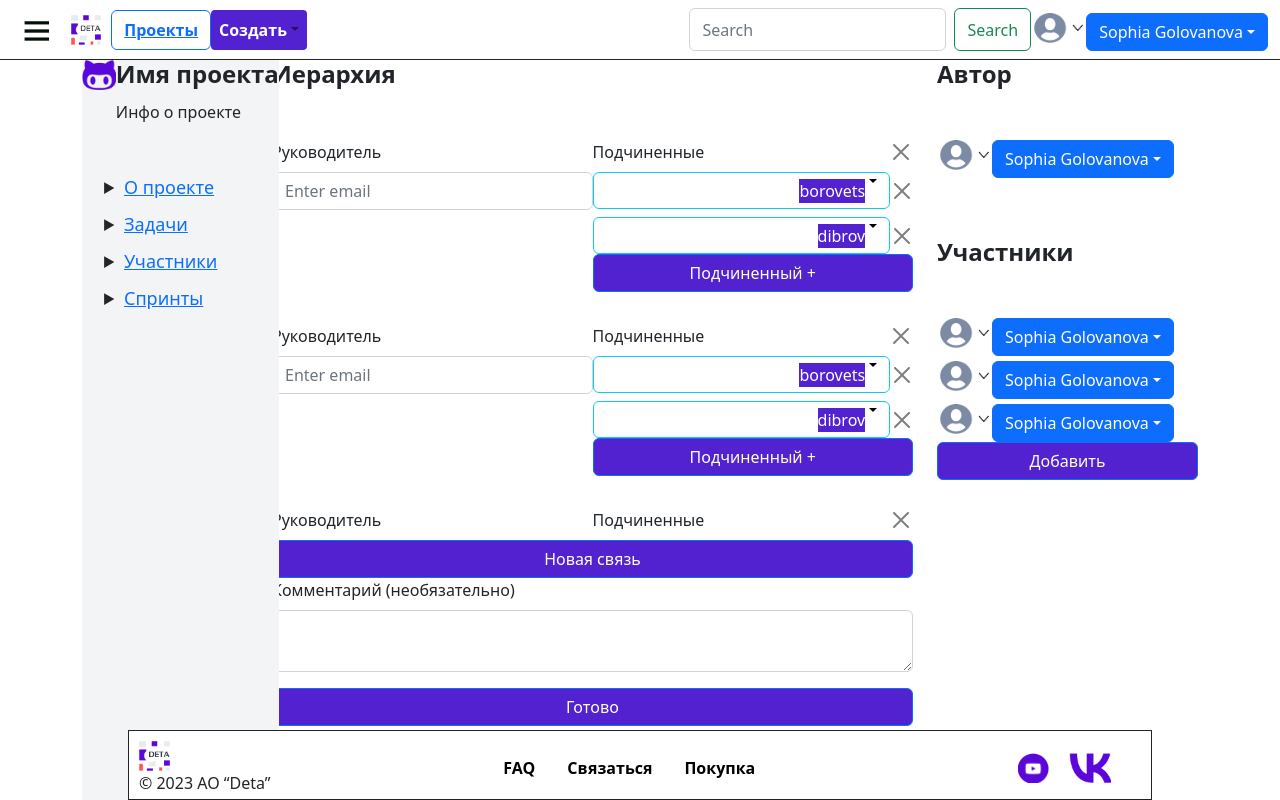
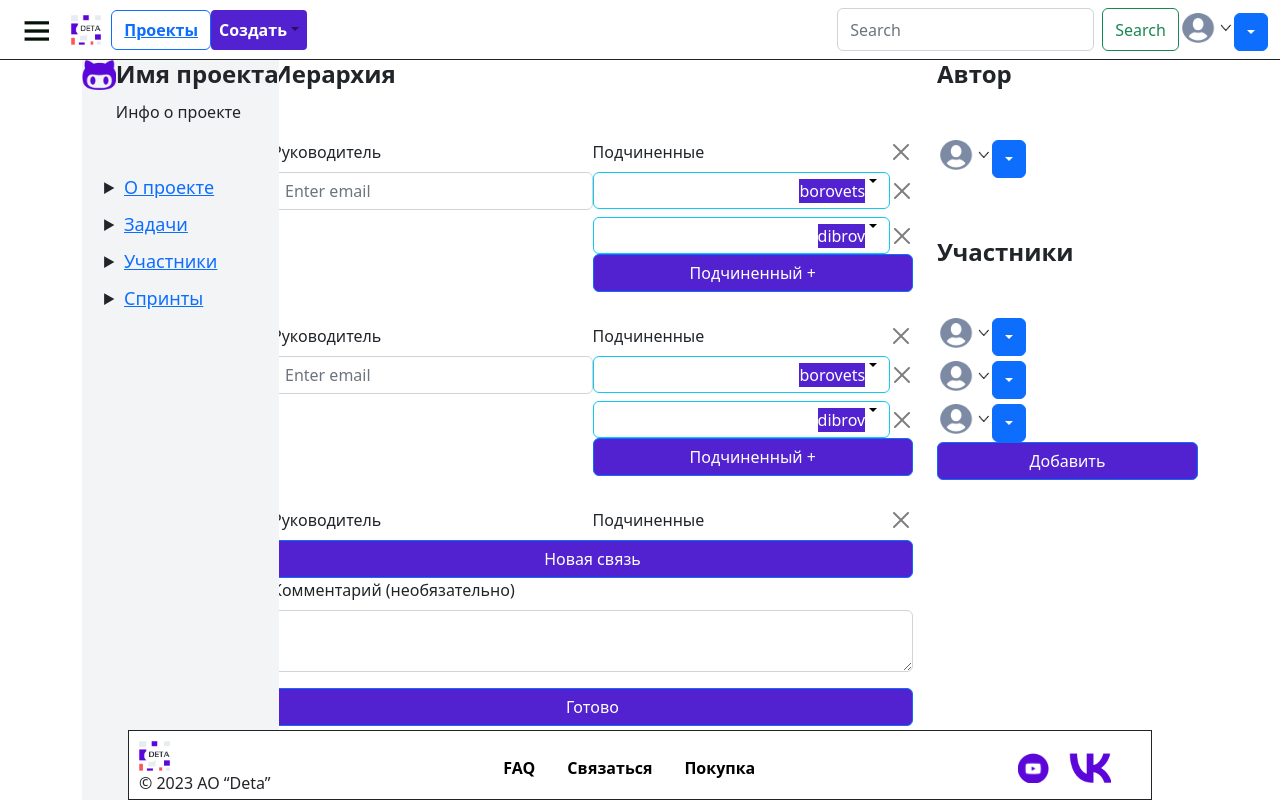
Before and after one commit to DibrovDru/Architecture.1, a React (Create React App) app in the folder frontend/my-app/: page /projects/1/employees in a window 1280 px wide. Built offline with nearby package versions, Linux system fonts and the light colour scheme.

Commit message:
fix profile comp

```diff
--- a/frontend/my-app/src/components/Profile.tsx
+++ b/frontend/my-app/src/components/Profile.tsx
@@ -1,13 +1,14 @@
 import Card from "react-bootstrap/Card";
 import app_styles from "../App.module.css";
-import React, {useContext} from "react";
+import React, {FC, useContext} from "react";
 import base_styles from "./base/base.module.css";
 import {DropdownButton} from "react-bootstrap";
 import Dropdown from 'react-bootstrap/Dropdown';
 import {Context} from "../index";
+import {Employee} from "../types";
 
 
-function Profile() {
+const Profile: FC<Employee> = (employee) => {
     const {storageCurrentState} = useContext(Context);
     return (
         <div style={{display: 'flex', marginTop: '5px'}} >
@@ -18,7 +19,7 @@ function Profile() {
 
             <DropdownButton
                 id="dropdown-button"
-                title="Sophia Golovanova"
+                title={employee.name}
             >
                 <Dropdown.Item href="#/action-1" onClick={() => storageCurrentState.logout()}>Выйти</Dropdown.Item>
             </DropdownButton>
--- a/frontend/my-app/src/components/base/Header.tsx
+++ b/frontend/my-app/src/components/base/Header.tsx
@@ -1,7 +1,7 @@
 import Card from "react-bootstrap/Card";
 import Form from "react-bootstrap/Form";
 import Button from "react-bootstrap/Button";
-import React from "react";
+import React, {useContext} from "react";
 import Container from 'react-bootstrap/Container';
 import Nav from 'react-bootstrap/Nav';
 import Navbar from 'react-bootstrap/Navbar';
@@ -11,8 +11,12 @@ import base_styles from './base.module.css';
 import Profile from "../Profile";
 import {NavLink} from "react-router-dom";
 import app from "../../App";
+import {Context} from "../../index";
 
 function Header() {
+
+    const {storageCurrentState } = useContext(Context);
+
     return (
         <Navbar expand="lg" className={`${app_styles.white} ${base_styles.myheader}`}>
             <Container fluid>
@@ -54,7 +58,12 @@ function Header() {
                         />
                         <Button variant="outline-success">Search</Button>
                         {/*<img src={require('../../images/profile.png')} className={base_styles.profile}/>*/}
-                        <Profile/>
+                        <Profile
+                            id={storageCurrentState.user.id}
+                            name={storageCurrentState.user.name}
+                            surname={storageCurrentState.user.surname}
+                            login={storageCurrentState.user.login}
+                        />
                     </Form>
                 </Navbar.Collapse>
             </Container>
--- a/frontend/my-app/src/index.tsx
+++ b/frontend/my-app/src/index.tsx
@@ -4,18 +4,22 @@ import './index.css';
 import App from './App';
 import Store from './store/store';
 import Projects from './store/projects';
+import Tasks from "./store/tasks";
 
 interface State {
     storageCurrentState: Store,
-    storageProjects: Projects
+    storageProjects: Projects,
+    storageTasks: Tasks
 }
 
 const store = new Store();
 const projects: Projects = new Projects();
+const tasks: Tasks = new Tasks();
 
 export const Context = createContext<State>({
     storageCurrentState: store,
-    storageProjects: projects
+    storageProjects: projects,
+    storageTasks: tasks
 })
 
 const root = ReactDOM.createRoot(
@@ -23,7 +27,7 @@ const root = ReactDOM.createRoot(
 );
 
 root.render(
-    <Context.Provider value={{ storageCurrentState: store, storageProjects: projects }}>
+    <Context.Provider value={{ storageCurrentState: store, storageProjects: projects, storageTasks: tasks }}>
         <App />
     </Context.Provider>
 );
--- a/frontend/my-app/src/pages/main_employees_page/EmployeesPage.tsx
+++ b/frontend/my-app/src/pages/main_employees_page/EmployeesPage.tsx
@@ -1,4 +1,4 @@
-import React from 'react';
+import React, {useContext} from 'react';
 
 import Container from 'react-bootstrap/Container';
 import Row from 'react-bootstrap/Row';
@@ -18,10 +18,12 @@ import base_styles from "../../components/base/base.module.css";
 import MyFooter from "../../components/base/Footer";
 import main_pages_styles from "../main_tasks_page/TasksPage.module.css";
 import Profile from "../../components/Profile";
+import {Context} from "../../index";
 
 
 
 function EmployeesPage() {
+    const {storageCurrentState} = useContext(Context);
     return (
         <div>
             <MyHeader/>
@@ -40,14 +42,34 @@ function EmployeesPage() {
                         <h3 className={`${main_pages_styles.title} ${app_styles.header_weight} ${app_styles.margin_top_from_header}`}>
                             Автор
                         </h3>
-                        <Profile/>
+                        <Profile
+                            id={storageCurrentState.user.id}
+                            name={storageCurrentState.user.name}
+                            surname={storageCurrentState.user.surname}
+                            login={storageCurrentState.user.login}
+                        />
 
                         <h3 className={`${main_pages_styles.title} ${app_styles.header_weight} ${app_styles.margin_top_from_header}`}>
                             Участники
                         </h3>
-                        <Profile/>
-                        <Profile/>
-                        <Profile/>
+                        <Profile
+                            id={storageCurrentState.user.id}
+                            name={storageCurrentState.user.name}
+                            surname={storageCurrentState.user.surname}
+                            login={storageCurrentState.user.login}
+                        />
+                        <Profile
+                            id={storageCurrentState.user.id}
+                            name={storageCurrentState.user.name}
+                            surname={storageCurrentState.user.surname}
+                            login={storageCurrentState.user.login}
+                        />
+                        <Profile
+                            id={storageCurrentState.user.id}
+                            name={storageCurrentState.user.name}
+                            surname={storageCurrentState.user.surname}
+                            login={storageCurrentState.user.login}
+                        />
                         <Button variant="primary" type="submit" className={`${app_styles.max_width} ${app_styles.main_color}`}>
                             Добавить
                         </Button>
--- a/frontend/my-app/src/pages/main_info_project_page/InfoProjectPage.tsx
+++ b/frontend/my-app/src/pages/main_info_project_page/InfoProjectPage.tsx
@@ -56,8 +56,8 @@ const InfoProjectCard: FC<Project>  = (project) => {
 
 const InfoProjectPage = () => {
     const { project_id } = useParams<{ project_id: string }>();
+    const {storageProjects, storageCurrentState} = useContext(Context);
 
-    const {storageProjects, storageCurrentState} = useContext(Context);
     const [currentProject, setCurrentProject] = useState<Project>({} as Project);
 
     useEffect(() => {
@@ -93,14 +93,34 @@ const InfoProjectPage = () => {
                         <h3 className={`${main_pages_styles.title} ${app_styles.header_weight} ${app_styles.margin_top_from_header}`}>
                             Автор
                         </h3>
-                        <Profile/>
+                        <Profile
+                            id={storageCurrentState.user.id}
+                            name={storageCurrentState.user.name}
+                            surname={storageCurrentState.user.surname}
+                            login={storageCurrentState.user.login}
+                        />
 
                         <h3 className={`${main_pages_styles.title} ${app_styles.header_weight} ${app_styles.margin_top_from_header}`}>
                             Участники
                         </h3>
-                        <Profile/>
-                        <Profile/>
-                        <Profile/>
+                        <Profile
+                            id={storageCurrentState.user.id}
+                            name={storageCurrentState.user.name}
+                            surname={storageCurrentState.user.surname}
+                            login={storageCurrentState.user.login}
+                        />
+                        <Profile
+                            id={storageCurrentState.user.id}
+                            name={storageCurrentState.user.name}
+                            surname={storageCurrentState.user.surname}
+                            login={storageCurrentState.user.login}
+                        />
+                        <Profile
+                            id={storageCurrentState.user.id}
+                            name={storageCurrentState.user.name}
+                            surname={storageCurrentState.user.surname}
+                            login={storageCurrentState.user.login}
+                        />
                     </Col>
                 </Row>
             </Container>
--- a/frontend/my-app/src/pages/main_tasks_page/TasksPage.tsx
+++ b/frontend/my-app/src/pages/main_tasks_page/TasksPage.tsx
@@ -1,4 +1,4 @@
-import React, {useContext, useState} from 'react';
+import React, {useContext, useEffect, useState} from 'react';
 import MyHeader from "../../components/base/Header";
 import MyFooter from "../../components/base/Footer";
 import Container from "react-bootstrap/Container";
@@ -13,11 +13,19 @@ import main_pages_styles from "./TasksPage.module.css";
 import Profile from "../../components/Profile";
 import {tasks} from "../../store/state";
 import {Context} from "../../index";
+import {Project, Task, TasksPerSprint} from "../../types";
 
 function TasksPage() {
 
-    const {storageCurrentState} = useContext(Context);
+    const {storageCurrentState, storageTasks } = useContext(Context);
 
+
+    const [currentTasks, setCurrentTasks] = useState<TasksPerSprint>({});
+
+    useEffect(() => {
+        storageTasks.setTasks(1, tasks);
+        setCurrentTasks(storageTasks.tasks);
+    }, []);
 
 
     return (
@@ -35,7 +43,12 @@ function TasksPage() {
                         <h3 className={`${main_pages_styles.title} ${app_styles.header_weight} ${app_styles.margin_top_from_header}`}>
                             Автор
                         </h3>
-                        <Profile/>
+                        <Profile
+                            id={storageCurrentState.user.id}
+                            name={storageCurrentState.user.name}
+                            surname={storageCurrentState.user.surname}
+                            login={storageCurrentState.user.login}
+                        />
                     </Col>
                 </Row>
             </Container>
--- a/frontend/my-app/src/store/tasks.ts
+++ b/frontend/my-app/src/store/tasks.ts
@@ -1,4 +1,4 @@
-import {Employee, Project, Task} from "../types";
+import {Employee, Project, Task, TasksPerSprint} from "../types";
 import {makeAutoObservable} from "mobx";
 import AuthService from "../logic/services/AuthService";
 import axios from "axios";
@@ -6,14 +6,14 @@ import {AuthResponce} from "../types/response/AithRespose";
 import {API_URL} from "../logic/http";
 import {projects, tasks} from "./state";
 
-interface TasksObject {
-    [key: number]: Task[]
-}
+
 export default class Tasks {
-    storageTasks: TasksObject = {};
+    tasks: TasksPerSprint = {};
     constructor() {
-        // this.storageTasks = tasks;
-
         makeAutoObservable(this);
     }
+
+    setTasks(sprint_id: number, tasks: Task[]) {
+        this.tasks[sprint_id] = tasks;
+    }
 }
--- a/frontend/my-app/src/types/index.ts
+++ b/frontend/my-app/src/types/index.ts
@@ -62,3 +62,12 @@ export interface Error {
     code: number,
     message: string
 }
+
+
+
+
+
+
+export interface TasksPerSprint {
+    [key: number]: Task[]
+}
```
